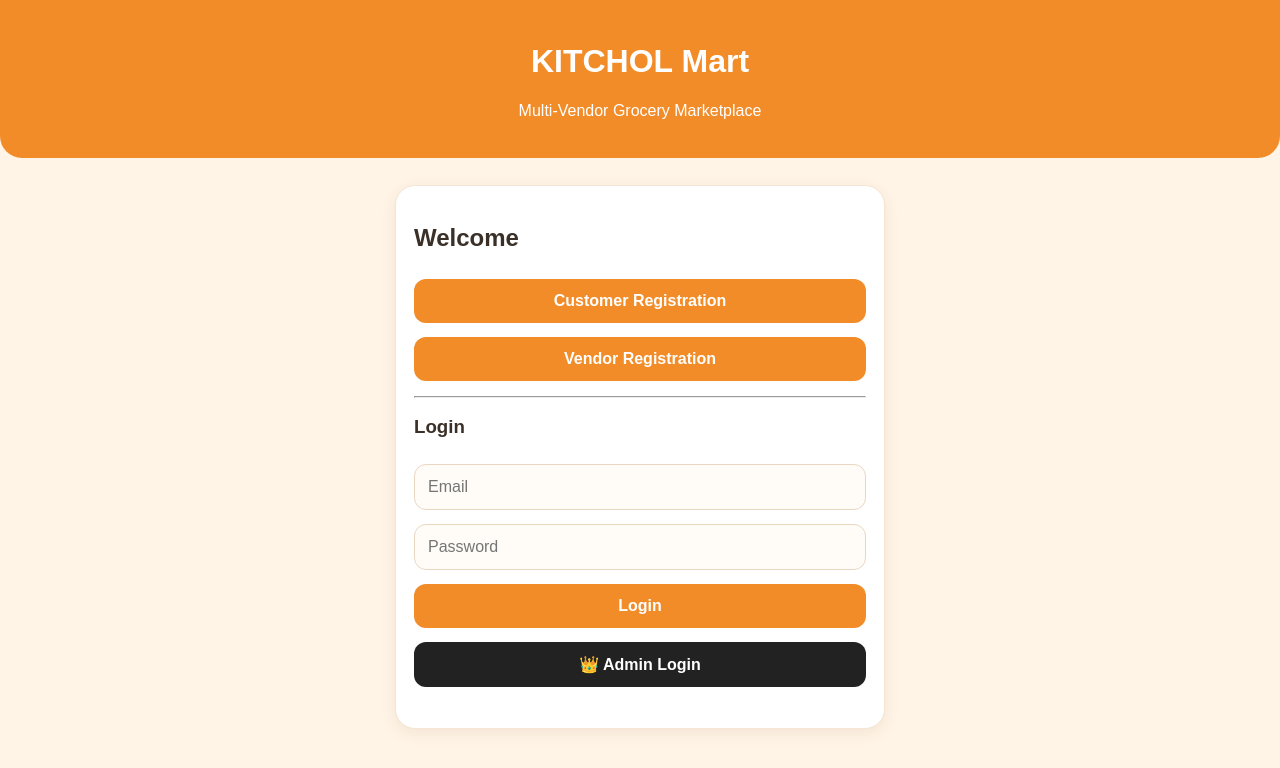
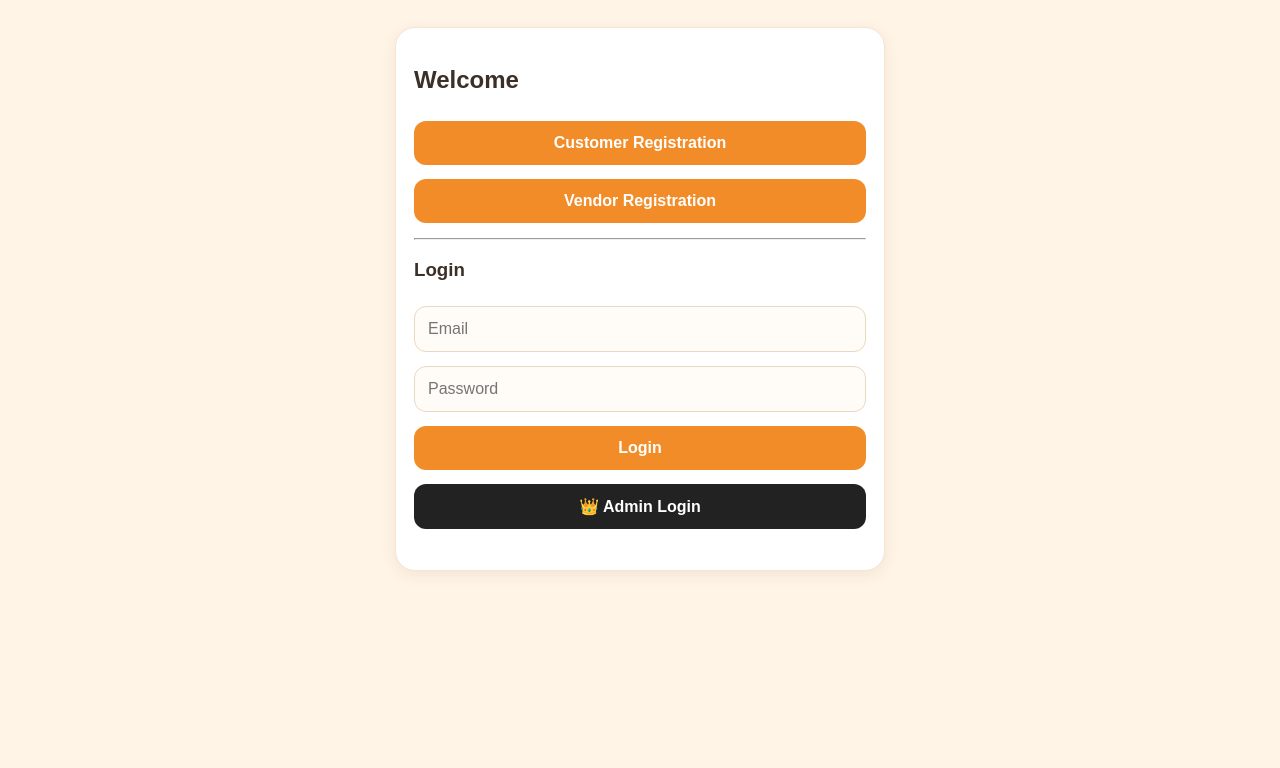
Before and after one commit to suvogaming7654-creator/KITCHOL-Mart, a plain HTML site: page index.html in a window 1280 px wide. Drawn offline with Linux system fonts and the light colour scheme; no server answers.

Commit message:
Update index.html

```diff
--- a/index.html
+++ b/index.html
@@ -762,10 +762,6 @@ input, textarea, select {
 </style>
 </head>
 <body>
-<header>
-<h1>KITCHOL Mart</h1>
-<p>Multi-Vendor Grocery Marketplace</p>
-</header>
 <main>
 
 <section id="authPage" class="card">
```
